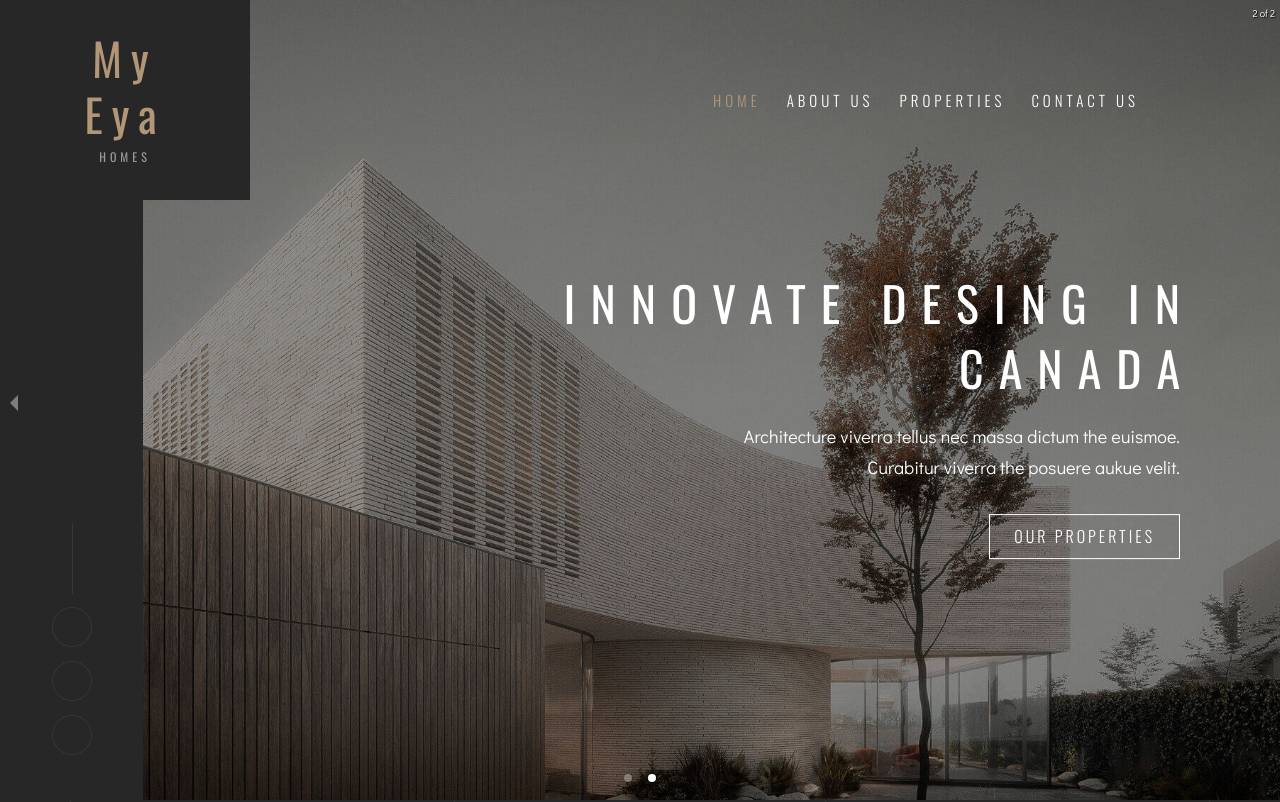
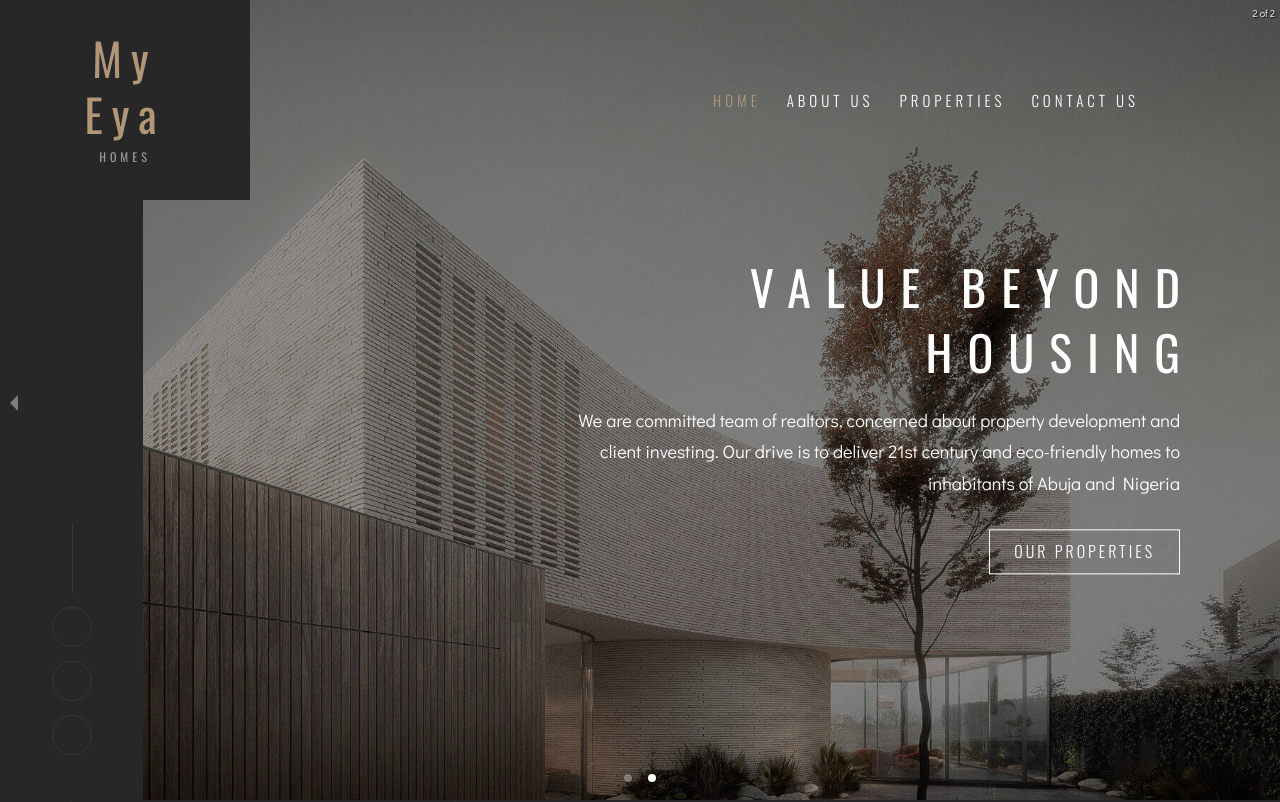
Before and after one commit to RehkMansa/eyaFrontendV2, a React (Vite) app: page / in a window 1280 px wide. Shown: the top 802 px of the page. Built offline with nearby package versions, Linux system fonts and the light colour scheme.

Commit message:
changed header text

```diff
--- a/src/components/layouts/HeroSection/Homepage.tsx
+++ b/src/components/layouts/HeroSection/Homepage.tsx
@@ -37,11 +37,12 @@ const CarouselItem = () => (
             <div className="container">
                 <div className="row">
                     <div className="col-md-7 offset-md-5">
-                        <h1>Innovate Desing in Canada</h1>
+                        <h1>Value Beyond Housing</h1>
                         <p>
-                            Architecture viverra tellus nec massa dictum the euismoe.
-                            <br />
-                            Curabitur viverra the posuere aukue velit.
+                            We are committed team of realtors, concerned about property
+                            development and client investing. Our drive is to deliver 21st
+                            century and eco-friendly homes to inhabitants of Abuja and
+                            Nigeria
                         </p>
                         <div className="butn-light mt-30 mb-30">
                             <a href="/properties">
```
